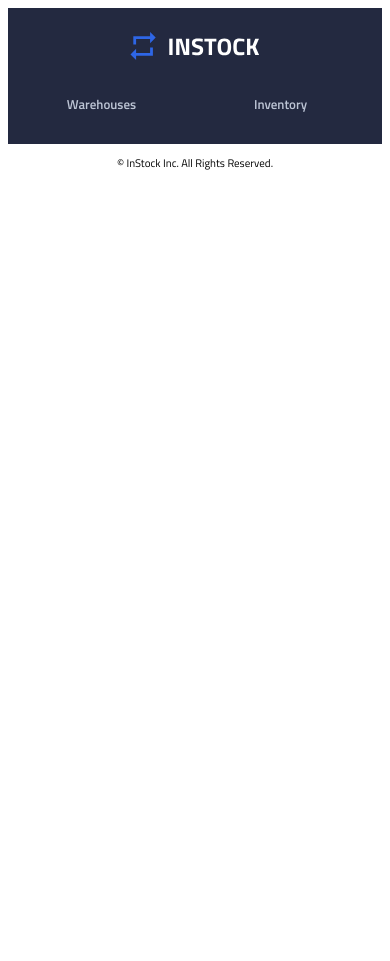
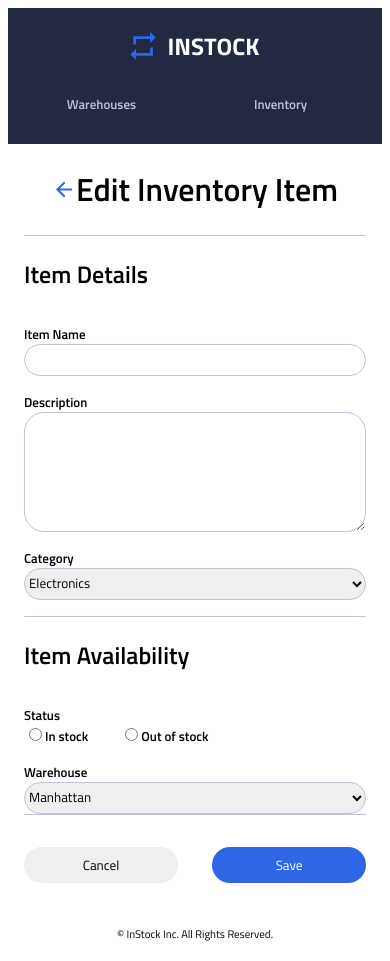
Before and after one commit to aymeeflores/vaka-instock, a React (Create React App) app in the folder client/: page / in a window 390 px wide. Before the commit the page ends 844 px from the top, so only its background shows below. Built offline with nearby package versions, Linux system fonts and the light colour scheme.

Commit message:
styling finished for all breakpoints, need to incorporate logic

```diff
--- a/client/src/App.js
+++ b/client/src/App.js
@@ -5,6 +5,7 @@ import Header from "./components/Header/Header";
 import Warehouses from "./pages/Warehouses/Warehouses";
 import Footer from "./components/Footer/Footer";
 import Inventory from "./pages/Inventory/Inventory";
+import EditInventoryItem from "./components/EditInventoryItem/EditInventoryItem";
 
 class App extends React.Component {
   render() {
@@ -12,7 +13,7 @@ class App extends React.Component {
       <>
         <BrowserRouter>
           <Header />
-
+          <EditInventoryItem />
           <Switch>
             <Route path="/">
               <Warehouses />
--- a/client/src/components/EditInventoryItem/EditInventoryItem.js
+++ b/client/src/components/EditInventoryItem/EditInventoryItem.js
@@ -0,0 +1,81 @@
+import React from 'react';
+import "./editInventoryItem.scss";
+import arrow from "../../assets/Icons/arrow_back-24px.svg"
+
+const EditInventoryItem = () => {
+    return (
+        <div className="edit-inventory">
+            <div className="inventory-header">
+                <img src={arrow} />
+                <h1>Edit Inventory Item</h1>
+            </div>
+            <form className="inventory-form">
+                <div className="item-information">
+                    <h2 className="item-information__header">Item Details</h2>
+                    {/* Item Name */}
+                    <label className="item-information__title">
+                        Item Name
+                        <input type="text" name="item-name"
+                            className="item-information__input item-information__input--regular" />
+                    </label>
+                    {/* Item Description */}
+                    <label className="item-information__title" htmlFor="item-description">
+                        Description
+                        <textarea className="item-information__input
+                        item-information__input--big" placeholder="" name="item-description" ></textarea>
+                    </label>
+                    {/* Item Category */}
+                    <label className="item-information__title">
+                        Category
+                        <select className="item-information__input item-information__input--regular" name="item-category">
+                            <option value="electronics">Electronics</option>
+                            <option value="gear">Gear</option>
+                            <option value="apparel">Apparel</option>
+                        </select>
+                    </label>
+                </div>
+                <div className="item-information">
+                    <h2 className="item-information__header">Item Availability</h2>
+                    {/* Item Status */}
+                    <label className="item-information__title">
+                        <span className="status">Status</span>
+                        {/* In Stock Option */}
+                        <span className="status-options">
+                            <label className="stock-availability">
+                                <input type="radio" name="status" value="in-stock" className="stock-availability__radio-buttons" />
+                                In stock
+                            </label>
+                        </span>
+                        {/* Out of Stock Option */}
+                        <span className="status-options">
+                            <label className="stock-availability">
+                                <input type="radio" name="status" value="out-of-stock"
+                                    className="stock-availability__radio-buttons" />
+                                Out of stock
+                            </label>
+                        </span>
+                    </label>
+                    {/* Item Warehouse */}
+                    <label className="item-information__title">
+                        Warehouse
+                        <select className="item-information__input item-information__input--regular" name="warehouse-locations">
+                            <option value="manhatten">Manhattan</option>
+                            <option value="king-west">King West</option>
+                            <option value="granville">Granville</option>
+                            <option value="san-fran">San Francisco</option>
+                            <option value="santa-monica">Santa Monica</option>
+                            <option value="seattle">Seattle</option>
+                            <option value="montreal">Montreal</option>
+                        </select>
+                    </label>
+                </div>
+                <div className="submitting">
+                    <button className="submitting__button">Cancel</button>
+                    <button className="submitting__button submitting__button--blueBackground">Save</button>
+                </div>
+            </form>
+        </div >
+    )
+}
+
+export default EditInventoryItem
--- /dev/null
+++ b/client/src/components/EditInventoryItem/editInventoryItem.scss
@@ -0,0 +1,142 @@
+@use '../../partials/variables';
+@use '../../partials/typography' as *;
+@use '../../partials/breakpoints' as *;
+
+
+.edit-inventory{
+    margin: 0 1rem;
+    @include tablet{
+        margin: 0 2rem;
+    }
+    @include desktop{
+        margin: 0 2.5rem;
+    }
+    .inventory-header{
+        display: flex;
+        justify-content: center;
+        @include tablet{
+            text-align: left;
+            justify-content: flex-start;
+        }
+        @include desktop{
+            text-align: left;
+            justify-content: flex-start;
+        }
+    }
+    .inventory-form{
+        width: 100%;
+        @include tablet{
+            display: flex;
+            flex-wrap: wrap;
+        }
+        @include desktop{
+            display: flex;
+            display: flex;
+            flex-wrap: wrap;
+        }
+        .item-header{
+        }
+        .item-information{
+            width: 100%;
+            display: flex;
+            flex-wrap: wrap;
+            border-top: 1px solid variables.$cloud;
+            @include tablet{
+                width: 49%;
+                align-content: flex-start;
+                padding-right: 2rem;
+            }
+            @include desktop{
+                width: 50%;
+                align-content: flex-start;
+                padding-right: 2.5rem;
+            }
+            &__header{
+                flex-basis: 100%;
+                margin-bottom: 1rem;
+            }
+            &__title{
+            flex-basis: 100%;
+            margin-top: 1rem;
+            @include mobile-labels;
+                .status{
+                    display: block;
+                }
+                .status-options{
+                    margin-right: 2rem;
+                    .stock-availability{
+
+                        &__radio-buttons{
+                            display: inline;
+                        }
+                    }
+                }
+
+            }
+            &__input{
+                display: block;
+                width: 100%;
+                border: 1px solid #BDC5D5;
+                box-sizing: border-box;
+                border-radius: 20px;
+                &--regular{
+                    height: 2rem;
+                }
+                &--big{
+                    height: 7.5rem;
+                }
+            }
+        }
+        .item-information:nth-child(2){
+            margin-top: 1rem;
+            border-bottom: 1px solid variables.$cloud;
+            @include tablet{
+                margin-top: 0;
+                padding-right: 0;
+                padding-left: 2rem;
+                border-bottom: none;
+                border-left: 1px solid variables.$cloud;
+            }
+            @include desktop{
+                margin-top: 0;
+                padding-right: 0;
+                padding-left: 2.5rem;
+                border-bottom: none;
+                border-left: 1px solid variables.$cloud;
+            }
+        }
+    }
+    .submitting{
+        display: flex;
+        align-items: center;
+        justify-content: space-between;
+        margin: 2rem 0;
+        @include tablet{
+            width: 100%;
+            justify-content: flex-end;
+        }
+        @include desktop{
+            width: 100%;
+            justify-content: flex-end;
+        }
+        &__button{
+            border-radius: 1.25rem;
+            border: none;
+            height: 2.25rem;
+            padding: 0 1rem;
+            width: 45%;
+            @include tablet{
+                height: 2.375rem;
+                width: auto;
+            }
+            @include desktop{
+                height: 2.375rem;
+                width: auto;
+            }
+        }
+        &__button--blueBackground{
+            background: variables.$instock-indigo;
+            color: white;
+        }
+    }
+}
```
